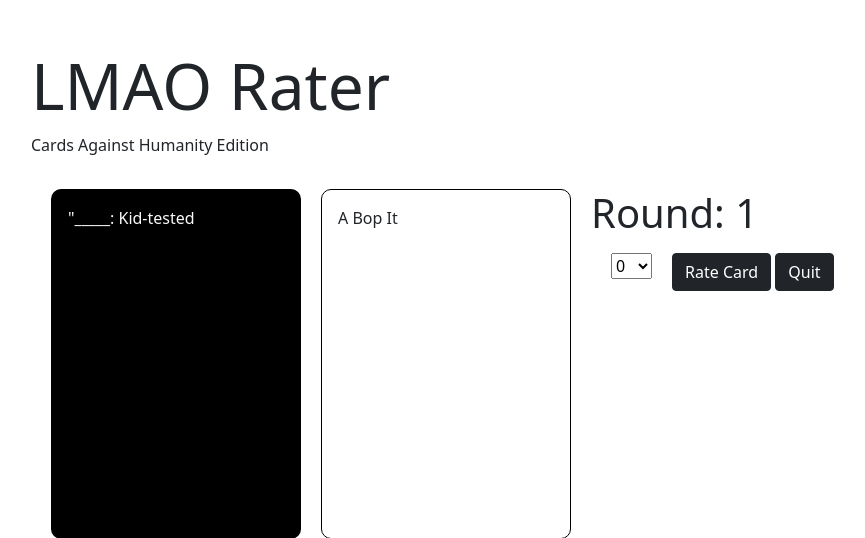
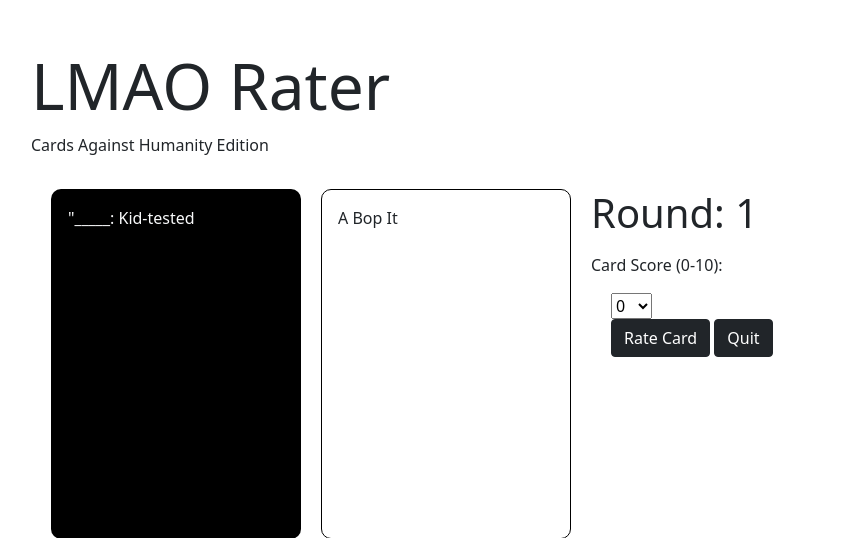
Before and after one commit to john-minney-iii/CS350-Project-1, a Django app: page /play/1/1/1/1 in a window 1280 px wide. Shown: the top 538 px of the page, without its empty margins (17-882 px from the left). Run offline with Django 3.2, Linux system fonts and the light colour scheme; data comes from the database, SQL or seed files in the repository.

Commit message:
add new form label to match wireframe

```diff
--- a/play/templates/play.html
+++ b/play/templates/play.html
@@ -83,7 +83,9 @@
             <p class="display-6 text-dark">Round: {{ round }}</p>
             <form method="post" action='/play/{{ round }}/{% if current_card_index == 0 %}True{% else %}False{% endif %}/{{ black_card.pk }}/{% for card in white_cards %}{{ card.pk }}{% if not forloop.last %}_{% endif %}{% endfor %}'>
                 {% csrf_token %}
+                <p>Card Score (0-10):</p>
                 <div class="inline-div">{{ form }}</div>
+                <br/>
                 <div class="inline-div">
                     <button type="submit" name="rate" class="btn btn-dark btn-small">Rate Card{% if current_card_index == 0 %} &amp; New Hand{% endif %}</button>
                     <a href="/end/" class='btn btn-dark'>Quit</a>
```
